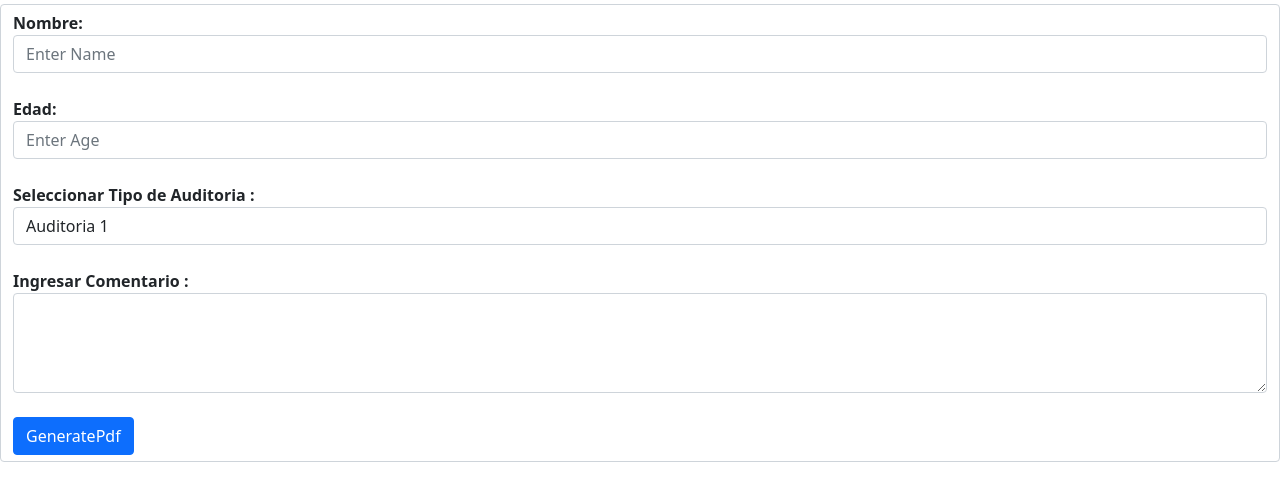
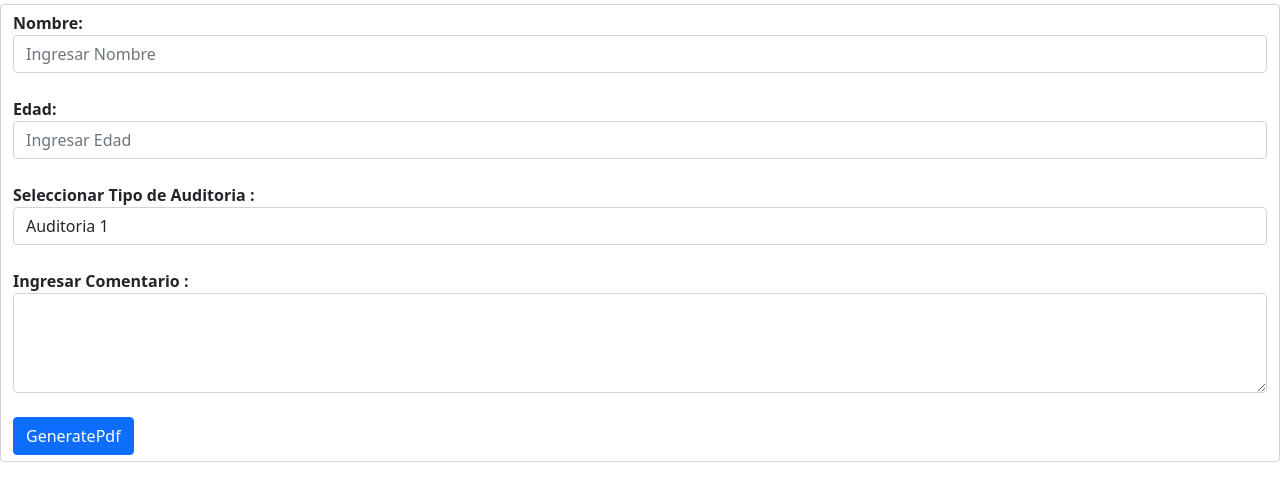
Before and after one commit to KevinL96/Formulario-Auditoria, a plain HTML site: page index.html in a window 1280 px wide. Shown: the part 42-542 px from the top of the page. Drawn offline with nearby package versions, Linux system fonts and the light colour scheme.

Commit message:
Revision 2

```diff
--- a/index.html
+++ b/index.html
@@ -41,14 +41,14 @@
 		<strong>Nombre: </strong>
 		</label>
 		<input class="form-control" type="text"
-		id="name" name="Name" placeholder="Enter Name">
+		id="name" name="Name" placeholder="Ingresar Nombre">
 		<br>
 
 		<label for="age">
 		<strong>Edad: </strong>
 		</label>
 		<input class="form-control" type="text"
-		id="age" name="Age" placeholder="Enter Age">
+		id="age" name="Age" placeholder="Ingresar Edad">
 		<br>
 
 		<label for="subject">
```
